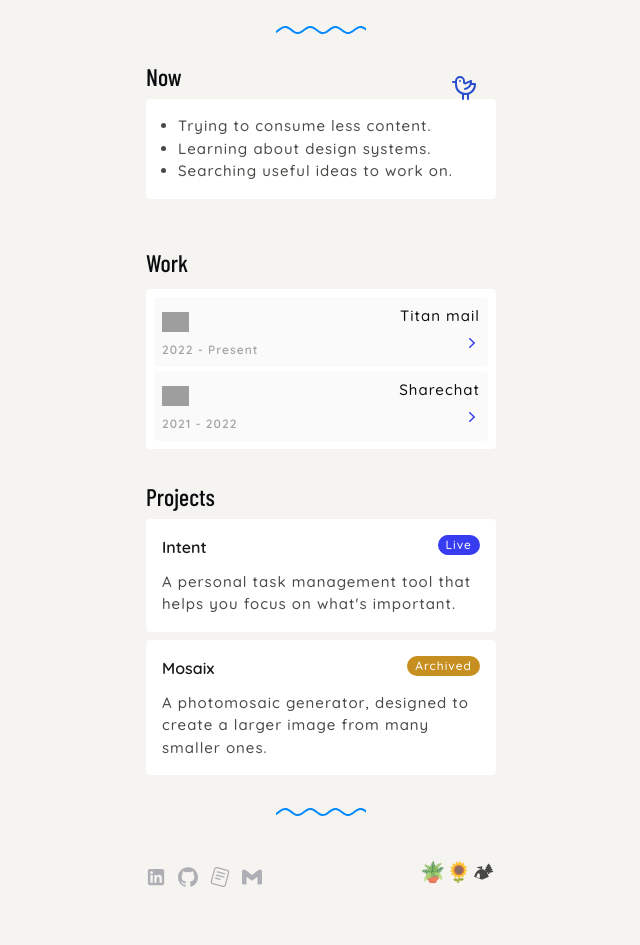
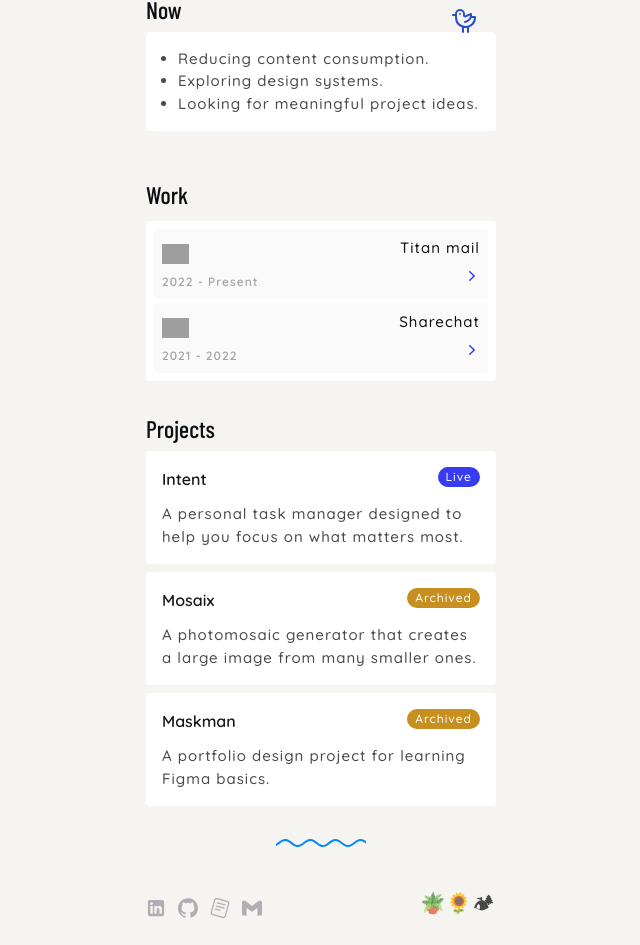
Before and after one commit to maskmanlucifer/lucifer, a React (Create React App) app: page /#/ in a window 1280 px wide. Shown: the part 757-1702 px from the top of the page, without its empty margins (319-959 px from the left). Before the commit the page ends 1671 px from the top, so only its background shows below. Built offline with nearby package versions, Linux system fonts and the light colour scheme; grey boxes are pictures that could not be loaded; a web font is replaced by a local one.

Commit message:
feat: add design project

```diff
--- a/src/constants.js
+++ b/src/constants.js
@@ -5,7 +5,7 @@ export const data = {
     displayLocation: "India",
     displayEmail: "maskmanaman@gmail.com",
     about:
-      "I'm constantly exploring the intersection of design and code, striving to craft innovative solutions that address real-world challenges. I find inspiration in everything from music and nature to the vast possibilities of the internet.",
+      "I love combining design and code to build creative solutions for real-world problems. I'm inspired by music, nature, and the endless ideas I find online.",
   },
   socials: [
     {
@@ -31,30 +31,36 @@ export const data = {
   ],
   now: [
     {
-      text: "Trying to consume less content.",
+      text: "Reducing content consumption.",
     },
     {
-      text: "Learning about design systems.",
+      text: "Exploring design systems.",
     },
     {
-      text: "Searching useful ideas to work on.",
+      text: "Looking for meaningful project ideas.",
     },
   ],
   projects: [
     {
       title: "Intent",
       description:
-        "A personal task management tool that helps you focus on what's important.",
+        "A personal task manager designed to help you focus on what matters most.",
       projectUrl: "https://maskmanlucifer.github.io/intent-site/",
       status: "Live",
     },
     {
       title: "Mosaix",
       description:
-        "A photomosaic generator, designed to create a larger image from many smaller ones.",
+        "A photomosaic generator that creates a large image from many smaller ones.",
       projectUrl: "https://www.figma.com/design/8l7OdrvpfGstCc3tDo2AJ4/Mosaix",
       status: "Archived",
     },
+    {
+      title: "Maskman",
+      description: "A portfolio design project for learning Figma basics.",
+      projectUrl: "https://www.figma.com/design/PwmH3niTQXeJVGgTCO32bJ/Mark-Portfolio",
+      status: "Archived",
+    }
   ],
   books: [
     {
@@ -70,7 +76,7 @@ export const data = {
       img: 10,
     },
     {
-      title: "The myth of Sisyphus",
+      title: "The Myth of Sisyphus",
       author: "Albert Camus",
       status: "Read",
       img: 9,
@@ -82,7 +88,7 @@ export const data = {
       img: 7,
     },
     {
-      title: "The little book of Alpaca Philosophy",
+      title: "The Little Book of Alpaca Philosophy",
       author: "Jennifer McCartney",
       status: "Read",
       img: 8,
@@ -100,13 +106,13 @@ export const data = {
       img: 2,
     },
     {
-      title: "The shortest history of India",
+      title: "The Shortest History of India",
       author: "John Zubrzycki",
       status: "Read",
       img: 4,
     },
     {
-      title: "If cats disappeared from the world",
+      title: "If Cats Disappeared from the World",
       author: "Genki Kawamura",
       status: "Read",
       img: 1,
@@ -118,7 +124,7 @@ export const data = {
       img: 3,
     },
     {
-      title: "Make time",
+      title: "Make Time",
       author: "Jake Knapp",
       status: "Read",
       img: 5,
```
